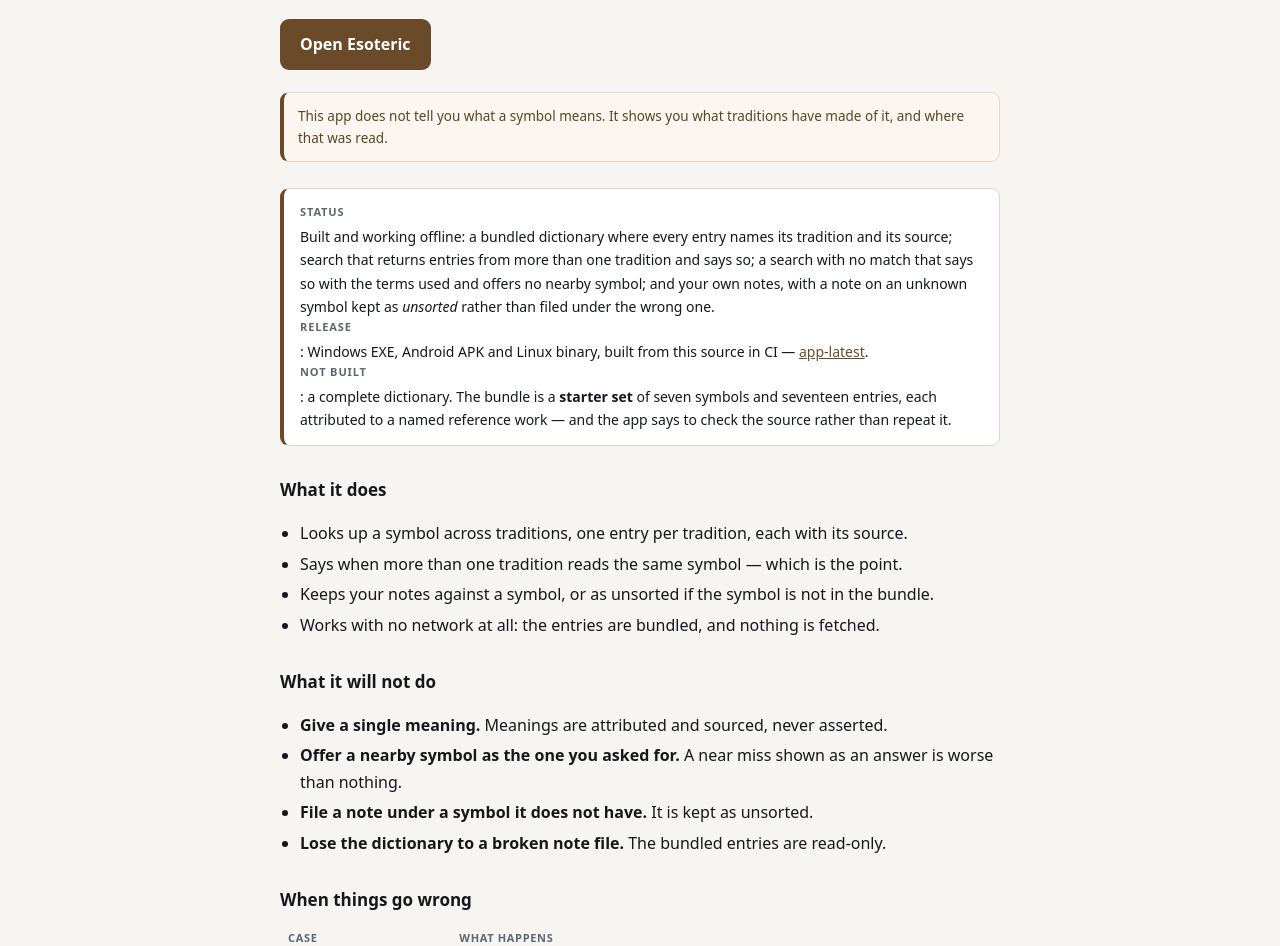
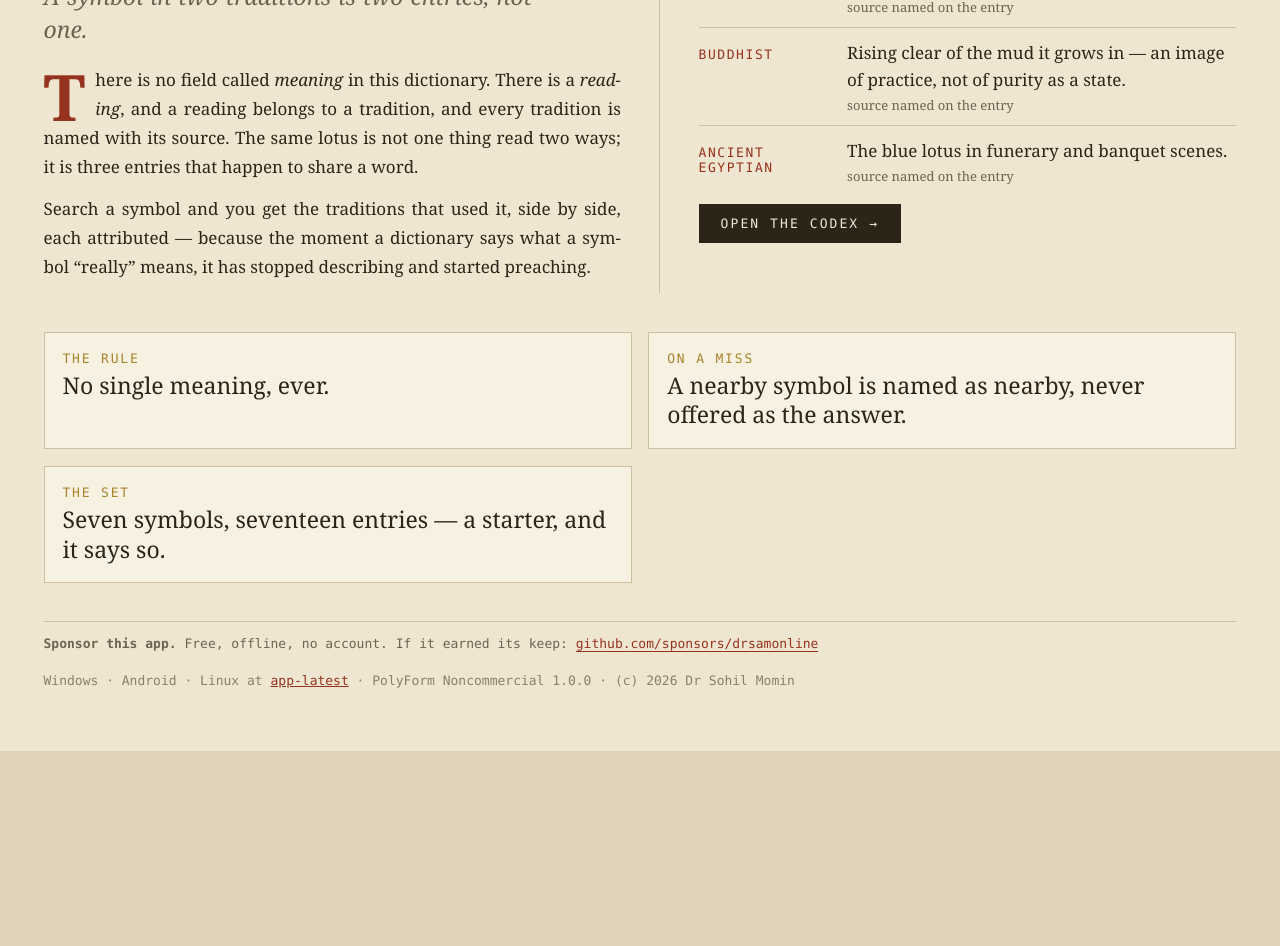
Before and after one commit to drsamonline/app-esoteric, a website: page docs/index.html in a window 1280 px wide. Shown: the part 162-1108 px from the top of the page. After the commit the page ends 913 px from the top, so only its background shows below. Drawn offline with Linux system fonts and the light colour scheme.

Commit message:
design: Esoteric becomes a codex with facing pages
Desktop-first: at 1000px the page splits into a real two-page spread with a rule down the gutter - the argument
on the left leaf, the three lotus entries on the right, each with its tradition in rubric and its source named.
On a phone it is one page; the spread is the reward for the width. Prose is justified with a rubricated drop cap,
and the three rules sit in a card row that goes 1 to 2 to 3 across.

Sponsor block on the landing page, in the app and in the README, plus .github/FUNDING.yml.

```diff
--- a/docs/index.html
+++ b/docs/index.html
@@ -1,74 +1,86 @@
 <!DOCTYPE html>
 <html lang="en-IN">
-<head><meta charset="utf-8"><meta name="viewport" content="width=device-width, initial-scale=1">
-<title>Esoteric — a cross-cultural dictionary of symbols</title>
-<meta name="description" content="Look up a symbol and see what different traditions have made of it, each attributed and each sourced. It never gives a single meaning.">
-<meta name="theme-color" content="#101418">
+<head>
+<meta charset="utf-8"><meta name="viewport" content="width=device-width, initial-scale=1">
+<title>Esoteric — a dictionary of symbols, by tradition</title>
+<meta name="description" content="A symbol in two traditions is two entries, each attributed and sourced.">
+<meta name="theme-color" content="#efe6d2">
 <style>
-  :root{--bg:#f6f5f2;--panel:#fff;--ink:#14181d;--muted:#5d666f;--line:#d9d6cf;--accent:#6b4a2a}
+  :root{--parch:#efe6d2;--ink:#2c2417;--rubric:#96331f;--gold:#a8842c;--grey:#6d6350;--rule:#cdbf9f;
+        --serif:Georgia,"Iowan Old Style",serif;--mono:ui-monospace,Menlo,Consolas,monospace;
+        --s0:clamp(11px,.4vw + 10px,13px);--s1:clamp(14px,.55vw + 12px,17px);--s2:clamp(17px,1.1vw + 13px,23px);
+        --display:clamp(32px,5.4vw,68px);--gut:clamp(16px,3.4vw,58px)}
   *{box-sizing:border-box}
-  body{margin:0;background:var(--bg);color:var(--ink);font:16px/1.65 system-ui,-apple-system,"Segoe UI",Roboto,"Noto Sans",sans-serif}
-  main{max-width:760px;margin:0 auto;padding:48px 20px 64px}
-  h1{font-size:33px;line-height:1.15;letter-spacing:-.02em;margin:0 0 10px}
-  .lede{font-size:18px;color:var(--muted);margin:0 0 26px}
-  .cta{display:inline-block;background:var(--accent);color:#fff;text-decoration:none;font-weight:600;padding:12px 20px;border-radius:9px}
-  .status{margin:26px 0;padding:14px 16px;border:1px solid var(--line);border-left:4px solid var(--accent);border-radius:9px;background:var(--panel);font-size:14px}
-  .status b{display:block;font-size:11px;text-transform:uppercase;letter-spacing:.08em;color:var(--muted);margin-bottom:4px}
-  h2{font-size:17px;margin:30px 0 8px}
-  ul{padding-left:20px}li{margin:4px 0}
-  code{font-family:ui-monospace,Menlo,Consolas,monospace;font-size:13px;background:#eeede9;padding:1px 5px;border-radius:4px}
-  table{border-collapse:collapse;width:100%;font-size:14px;margin-top:8px}
-  th,td{text-align:left;border-bottom:1px solid var(--line);padding:7px 8px;vertical-align:top}
-  th{color:var(--muted);font-weight:600;font-size:11px;text-transform:uppercase;letter-spacing:.06em}
-  .note{margin:22px 0 0;padding:12px 14px;border:1px solid #e5d9c6;border-left:4px solid var(--accent);border-radius:9px;background:#fbf7f0;color:#5a4526;font-size:13.5px}
-  footer{margin-top:44px;padding-top:18px;border-top:1px solid var(--line);color:var(--muted);font-size:12px}
-  a{color:var(--accent)}
+  body{margin:0;background:#ded3ba;color:var(--ink);font-family:var(--serif)}
+  .codex{max-width:1700px;margin:0 auto;background:var(--parch);padding:0 0 58px;
+         box-shadow:0 0 0 1px #c9b995}
+  .rubric{display:flex;justify-content:space-between;gap:1rem;flex-wrap:wrap;padding:9px var(--gut);
+          border-bottom:1px solid var(--rule);font-family:var(--mono);font-size:var(--s0);
+          letter-spacing:.16em;text-transform:uppercase;color:var(--rubric)}
+  /* the spread: one page on a phone, two facing pages from 1000px */
+  .spread{display:grid;grid-template-columns:1fr;gap:0;padding:clamp(18px,2.6vw,40px) var(--gut) 0}
+  @media (min-width:1000px){.spread{grid-template-columns:1fr 1fr;gap:clamp(24px,3vw,56px)}}
+  .page{position:relative}
+  @media (min-width:1000px){.page+.page{border-left:1px solid var(--rule);padding-left:clamp(24px,3vw,56px)}}
+  h1{font-size:var(--display);line-height:.98;margin:0 0 8px;letter-spacing:-.02em;font-weight:400}
+  h1 em{color:var(--rubric)}
+  .dek{font-size:var(--s2);line-height:1.45;color:var(--grey);margin:0 0 18px;font-style:italic;max-width:38ch}
+  .drop::first-letter{float:left;font-size:clamp(46px,5vw,74px);line-height:.8;padding:6px 10px 0 0;color:var(--rubric);font-weight:700}
+  p{font-size:var(--s1);line-height:1.72;margin:0 0 12px;text-align:justify;hyphens:auto}
+  .entries{display:grid;gap:0;margin-top:8px}
+  .entry{border-top:1px solid var(--rule);padding:11px 0;display:grid;gap:4px}
+  @media (min-width:640px){.entry{grid-template-columns:clamp(90px,10vw,140px) 1fr;gap:clamp(12px,1.6vw,24px);align-items:baseline}}
+  .entry .trad{font-family:var(--mono);font-size:var(--s0);letter-spacing:.12em;text-transform:uppercase;color:var(--rubric)}
+  .entry .read{font-size:var(--s1);line-height:1.6}
+  .entry .src{font-size:var(--s0);color:var(--grey);margin-top:3px}
+  .cards{display:grid;gap:clamp(10px,1.3vw,18px);padding:clamp(20px,3vw,40px) var(--gut) 0;grid-template-columns:1fr}
+  @media (min-width:700px){.cards{grid-template-columns:repeat(2,1fr)}}
+  @media (min-width:1300px){.cards{grid-template-columns:repeat(3,1fr)}}
+  .card{border:1px solid var(--rule);background:#f7f1e2;padding:clamp(12px,1.4vw,18px)}
+  .card .k{font-family:var(--mono);font-size:var(--s0);letter-spacing:.14em;text-transform:uppercase;color:var(--gold)}
+  .card .v{font-size:var(--s2);margin:5px 0 0;line-height:1.3}
+  h2{font-family:var(--mono);font-size:var(--s0);letter-spacing:.16em;text-transform:uppercase;color:var(--rubric);margin:0 0 6px}
+  .go{display:inline-block;background:var(--ink);color:var(--parch);text-decoration:none;padding:12px 22px;
+      font-family:var(--mono);font-size:var(--s0);letter-spacing:.16em;text-transform:uppercase;margin-top:8px}
+  .go:hover{background:var(--rubric)}
+  .sponsor{margin:clamp(22px,3vw,38px) var(--gut) 0;border-top:1px solid var(--rule);padding-top:12px;
+           font-family:var(--mono);font-size:var(--s0);color:var(--grey);line-height:1.6}
+  .sponsor a{color:var(--rubric);text-decoration:none;border-bottom:1px solid currentColor}
+  .foot{margin:14px var(--gut) 0;font-family:var(--mono);font-size:var(--s0);color:#8b8069;line-height:1.8}
+  .foot a{color:var(--rubric)}
 </style></head>
-<body><main>
-  <h1>Esoteric</h1>
-  <p class="lede">A cross-cultural dictionary of symbols. The same symbol in two cultures is <strong>two entries</strong>, each attributed and each sourced.</p>
-  <a class="cta" href="play/index.html">Open Esoteric</a>
+<body><div class="codex">
+  <div class="rubric"><span>liber symbolorum · by tradition</span><span><b>7</b> symbols · <b>17</b> entries · every one sourced</span></div>
 
-  <p class="note">This app does not tell you what a symbol means. It shows you what traditions have made of it, and where that was read.</p>
+  <div class="spread">
+    <div class="page">
+      <h1>Esoteric <em>—</em></h1>
+      <p class="dek">A symbol in two traditions is two entries, not one.</p>
+      <p class="drop">There is no field called <em>meaning</em> in this dictionary. There is a <em>reading</em>, and a reading belongs to a tradition, and every tradition is named with its source. The same lotus is not one thing read two ways; it is three entries that happen to share a word.</p>
+      <p>Search a symbol and you get the traditions that used it, side by side, each attributed — because the moment a dictionary says what a symbol “really” means, it has stopped describing and started preaching.</p>
+    </div>
 
-  <div class="status">
-    <b>Status</b>
-    Built and working offline: a bundled dictionary where every entry names its tradition and its source; search that returns entries from more than one tradition and says so; a search with no match that says so with the terms used and offers no nearby symbol; and your own notes, with a note on an unknown symbol kept as <em>unsorted</em> rather than filed under the wrong one.
-    <br><b>Release</b>: Windows EXE, Android APK and Linux binary, built from this source in CI — <a href="https://github.com/drsamonline/app-esoteric/releases/tag/app-latest">app-latest</a>.
-    <br><b>Not built</b>: a complete dictionary. The bundle is a <strong>starter set</strong> of seven symbols and seventeen entries, each attributed to a named reference work — and the app says to check the source rather than repeat it.
+    <div class="page">
+      <h2>the lotus, three traditions</h2>
+      <div class="entries">
+        <div class="entry"><div class="trad">Hindu</div><div><div class="read">Padma: the seat of Vishnu and Lakshmi, and an epithet in devotional poetry.</div><div class="src">source named on the entry</div></div></div>
+        <div class="entry"><div class="trad">Buddhist</div><div><div class="read">Rising clear of the mud it grows in — an image of practice, not of purity as a state.</div><div class="src">source named on the entry</div></div></div>
+        <div class="entry"><div class="trad">Ancient Egyptian</div><div><div class="read">The blue lotus in funerary and banquet scenes.</div><div class="src">source named on the entry</div></div></div>
+      </div>
+      <a class="go" href="play/index.html">open the codex →</a>
+    </div>
   </div>
 
-  <h2>What it does</h2>
-  <ul>
-    <li>Looks up a symbol across traditions, one entry per tradition, each with its source.</li>
-    <li>Says when more than one tradition reads the same symbol — which is the point.</li>
-    <li>Keeps your notes against a symbol, or as unsorted if the symbol is not in the bundle.</li>
-    <li>Works with no network at all: the entries are bundled, and nothing is fetched.</li>
-  </ul>
+  <div class="cards">
+    <div class="card"><div class="k">the rule</div><div class="v">No single meaning, ever.</div></div>
+    <div class="card"><div class="k">on a miss</div><div class="v">A nearby symbol is named as nearby, never offered as the answer.</div></div>
+    <div class="card"><div class="k">the set</div><div class="v">Seven symbols, seventeen entries — a starter, and it says so.</div></div>
+  </div>
 
-  <h2>What it will not do</h2>
-  <ul>
-    <li><strong>Give a single meaning.</strong> Meanings are attributed and sourced, never asserted.</li>
-    <li><strong>Offer a nearby symbol as the one you asked for.</strong> A near miss shown as an answer is worse than nothing.</li>
-    <li><strong>File a note under a symbol it does not have.</strong> It is kept as unsorted.</li>
-    <li><strong>Lose the dictionary to a broken note file.</strong> The bundled entries are read-only.</li>
-  </ul>
-
-  <h2>When things go wrong</h2>
-  <table>
-    <tr><th>Case</th><th>What happens</th></tr>
-    <tr><td>Bad input</td><td>No match → said with the terms used, no nearby symbol offered. A note with no text → refused.</td></tr>
-    <tr><td>No network</td><td>Nothing changes; the entries are bundled.</td></tr>
-    <tr><td>Storage full or unavailable</td><td>The note is not saved and the app says so; reading and search continue from the bundle.</td></tr>
-    <tr><td>Corrupt saved state</td><td>The note file is reported and offered for export; the bundled entries cannot be corrupted by use.</td></tr>
-  </table>
-
-  <h2>How to run it</h2>
-  <ul>
-    <li><strong>Here</strong>: <a href="play/index.html">play/index.html</a>, or install it from your browser's menu.</li>
-    <li><strong>Offline file</strong>: open <code>docs/play/index.html</code> straight from disk.</li>
-    <li><strong>Tests</strong>: <code>node tests/self-tests.js</code>.</li>
-  </ul>
-
-  <footer>PolyForm Noncommercial 1.0.0 · (c) 2026 Dr Sohil Momin · <a href="https://github.com/drsamonline/app-esoteric">source</a></footer>
-</main></body></html>
+  <div class="sponsor">
+    <strong>Sponsor this app.</strong> Free, offline, no account. If it earned its keep:
+    <a href="https://github.com/sponsors/drsamonline">github.com/sponsors/drsamonline</a>
+  </div>
+  <p class="foot">Windows · Android · Linux at <a href="https://github.com/drsamonline/app-esoteric/releases/tag/app-latest">app-latest</a> ·
+  PolyForm Noncommercial 1.0.0 · (c) 2026 Dr Sohil Momin</p>
+</div></body></html>
```
Also changed, not shown: docs/play/index.html (+22 -0 lines), .github/FUNDING.yml (added), README.md, docs/play/icon-192.png, docs/play/icon-512.png.
